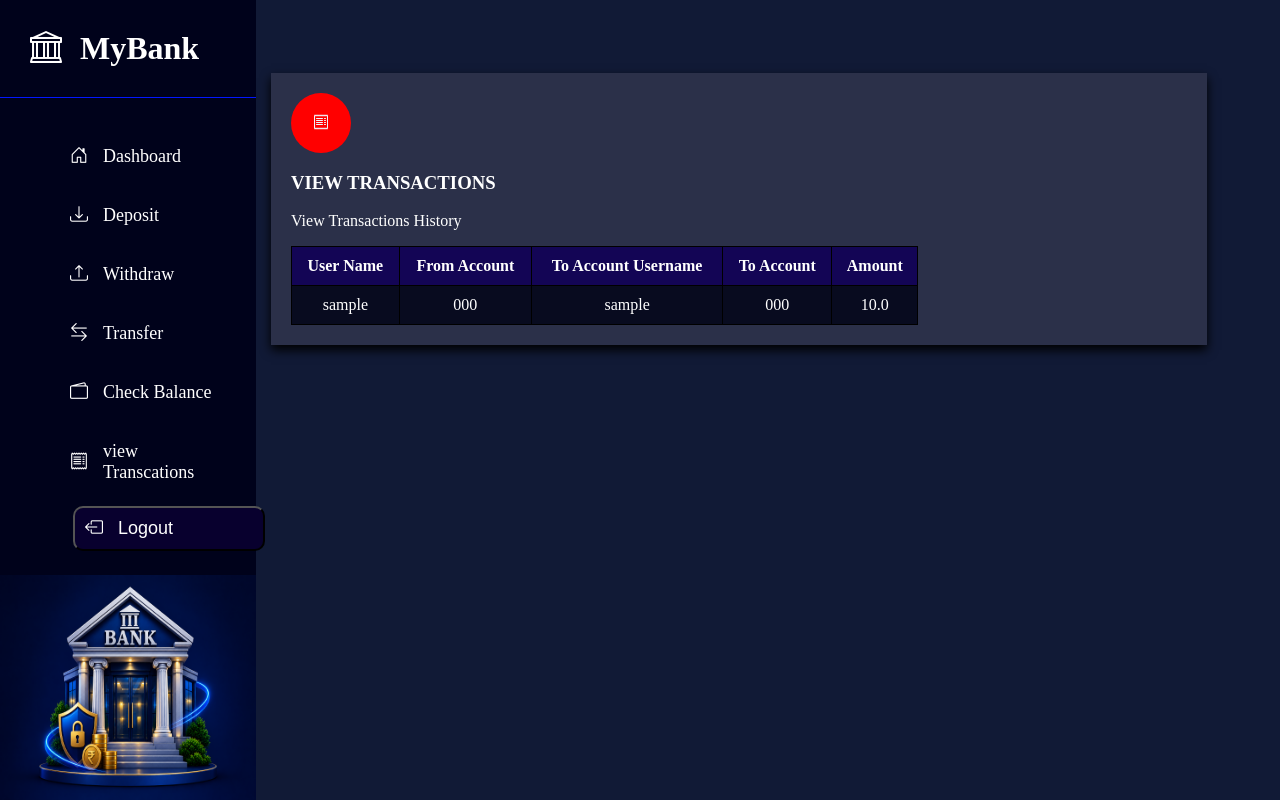
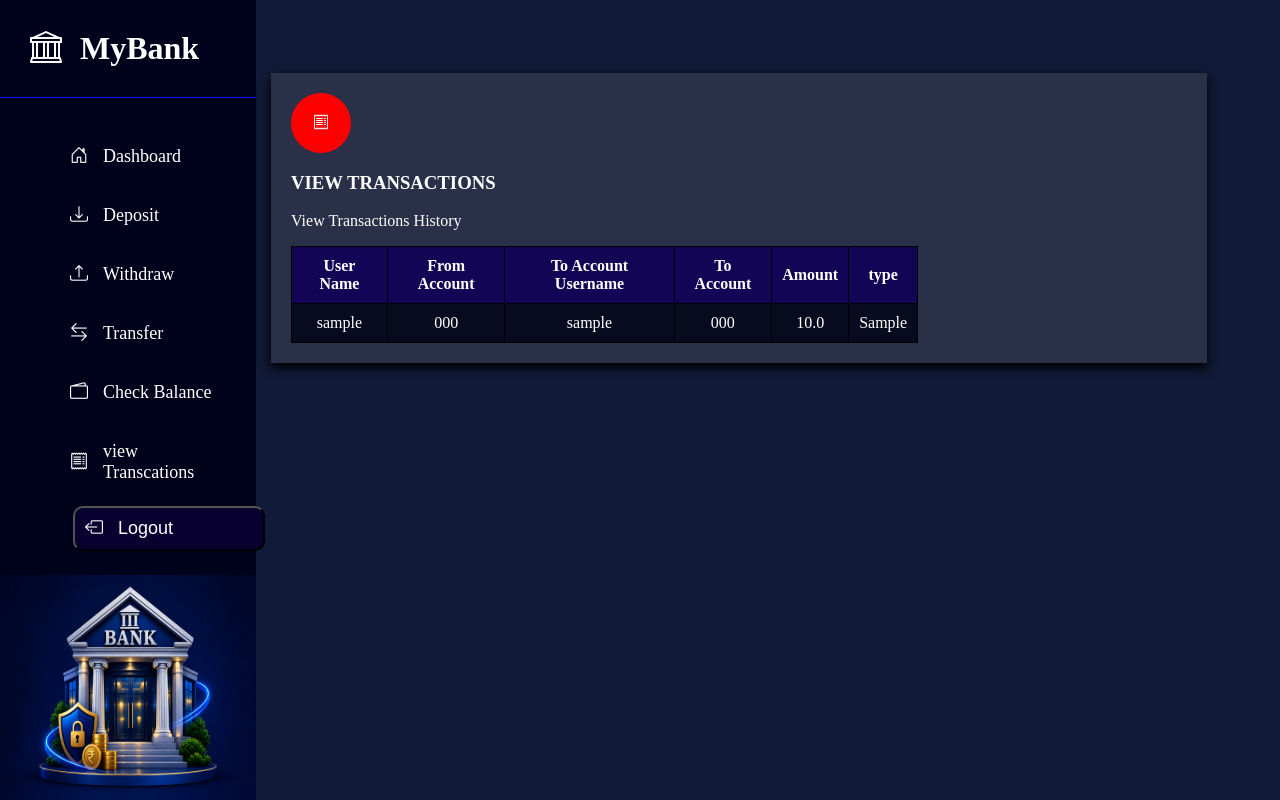
Before and after one commit to skraffe-0786/Bank-Application-Project, a Django app: page /view in a window 1280 px wide. Run offline with Django 5.2, Linux system fonts and the light colour scheme; a user stored in the database is signed in; tables that the repository leaves empty hold one stand-in row (values such as "Sample post").

Commit message:
updated viewtransactions

```diff
--- a/BANK/views.py
+++ b/BANK/views.py
@@ -185,7 +185,7 @@ def View_Transaction(request):
         details={
             'transfer':transcation
         }
-        print(details,"-----------------")
+        print(transcation.values(),"-----------------")
 
         return render(request,'view-transaction.html',context=details)
 
--- a/template/view-Transaction.html
+++ b/template/view-Transaction.html
@@ -97,6 +97,7 @@
                             <th> To Account Username</th>
                             <th>To Account</th>
                             <th>Amount</th>
+                            <th>type</th>
                             {% for detail in transfer %}
                                 <tr>
                                     <td>{{ detail.User_id }}</td>
@@ -104,6 +105,7 @@
                                     <td>{{ detail.To_Acc.User_id }}</td>
                                     <td>{{ detail.To_Acc.Account_number }}</td>
                                     <td>{{ detail.Amount }}</td>
+                                    <td>{{ detail.Type }}</td>
                                 </tr>
 
                             {% endfor %}
```
